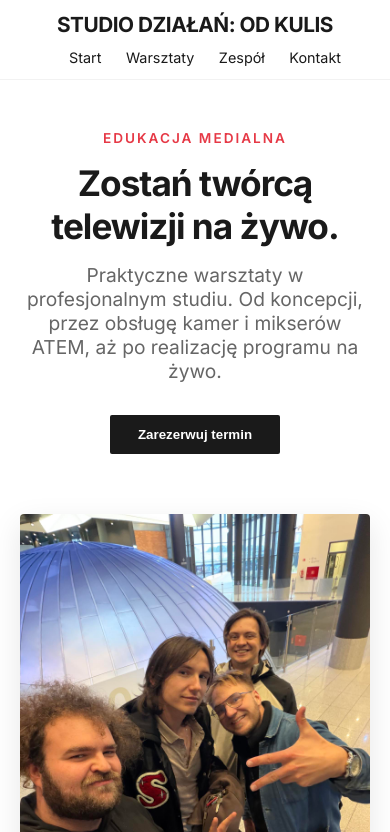
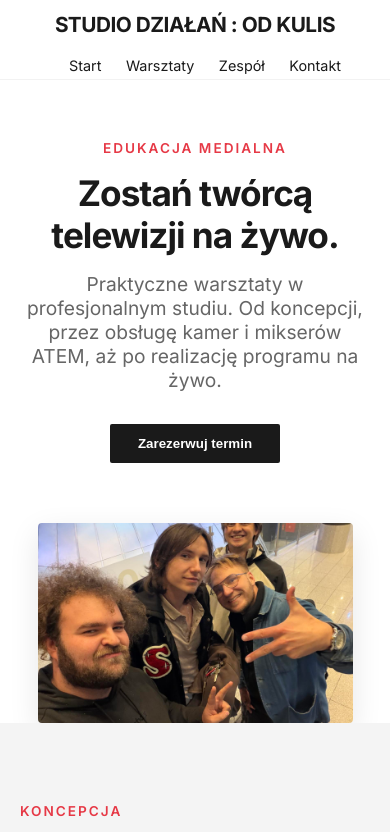
Before and after one commit to KSMVisme/Sdok_Website, a plain HTML site: page index.html in a window 390 px wide. Shown: the top 832 px of the page. Drawn offline with Linux system fonts and the light colour scheme.

Commit message:
poprawki

```diff
--- a/index.html
+++ b/index.html
@@ -3,7 +3,7 @@
 <head>
     <meta charset="UTF-8">
     <meta name="viewport" content="width=device-width, initial-scale=1.0">
-    <title>Studio Działań: Od Kulis | Warsztaty Medialne</title>
+    <title>Studio Działań : Od Kulis | Warsztaty Medialne</title>
     <link href="https://fonts.googleapis.com/css2?family=Inter:wght@300;400;600;700&display=swap" rel="stylesheet">
     <style>
         /* --- ZMIENNE --- */
@@ -19,7 +19,6 @@
 
         * { margin: 0; padding: 0; box-sizing: border-box; }
 
-        /* Blokada przewijania dla body - przewija się tylko wrapper */
         html, body {
             height: 100%;
             overflow: hidden;
@@ -43,21 +42,74 @@
             height: var(--header-height);
             width: 100%;
             border-bottom: 1px solid rgba(0,0,0,0.05);
-            position: fixed; /* Zawsze na wierzchu */
+            position: fixed;
             top: 0;
             left: 0;
-            background: rgba(255,255,255,0.95); /* Lekka przezroczystość */
-            backdrop-filter: blur(5px); /* Efekt rozmycia tła pod menu */
+            background: rgba(255,255,255,0.98);
+            backdrop-filter: blur(5px);
             z-index: 1000;
             display: flex;
             align-items: center;
+            transition: all 0.3s ease;
         }
 
         nav { display: flex; justify-content: space-between; align-items: center; width: 100%; }
-        .logo { font-weight: 800; font-size: 1.3rem; letter-spacing: -0.5px; text-transform: uppercase; }
+
+        /* --- LOGO ANIMOWANE (POPRAWIONE) --- */
+        .logo {
+            font-weight: 800;
+            font-size: 1.3rem;
+            letter-spacing: -0.5px;
+            text-transform: uppercase;
+            position: relative;
+            display: flex;
+            align-items: center;
+            height: 40px; /* Stała wysokość */
+            min-width: 150px; /* Rezerwujemy miejsce */
+        }
+
+        .logo span {
+            display: block;
+            transition: all 0.4s cubic-bezier(0.4, 0, 0.2, 1); /* Płynne przejście */
+            white-space: nowrap;
+        }
+
+        /* DŁUGIE LOGO (Domyślnie widoczne) */
+        .logo-full {
+            opacity: 1;
+            transform: translateY(0);
+            position: relative; /* Pozostaje w przepływie */
+        }
+
+        /* KRÓTKIE LOGO (Domyślnie ukryte) */
+        .logo-short {
+            position: absolute;
+            left: 0; /* Na desktopie wyrównane do lewej */
+            opacity: 0;
+            transform: translateY(10px); /* Lekko w dół */
+            pointer-events: none; /* Nieklikalne gdy ukryte */
+            color: var(--accent-color); /* Opcjonalnie: wyróżnienie kolorem */
+        }
+
+        /* --- STAN .SHRUNK (Przewinięty) --- */
+
+        /* Ukrywamy długie */
+        .logo.shrunk .logo-full {
+            opacity: 0;
+            transform: translateY(-10px); /* Ucieka w górę */
+            pointer-events: none;
+        }
+
+        /* Pokazujemy krótkie */
+        .logo.shrunk .logo-short {
+            opacity: 1;
+            transform: translateY(0); /* Wjeżdża na miejsce */
+            pointer-events: auto;
+        }
+
         .nav-links a { margin-left: 20px; text-decoration: none; color: var(--text-color); font-size: 0.9rem; }
 
-        /* --- SCROLL SNAP CONTAINER --- */
+        /* --- SCROLL WRAPPER --- */
         .scroll-wrapper {
             height: 100vh;
             overflow-y: auto;
@@ -66,19 +118,16 @@
             scroll-behavior: smooth;
         }
 
-        /* --- SEKCJE (POPRAWIONE) --- */
         section {
             min-height: 100vh;
             scroll-snap-align: start;
-            /* USUNIĘTO PADDING I MARGIN - brak "luzu" */
             position: relative;
-
             display: flex;
             flex-direction: column;
-            justify-content: center; /* Centrowanie pionowe treści */
+            justify-content: center;
         }
 
-        /* --- TYPOGRAFIA --- */
+        /* --- TYPOGRAFIA I UI --- */
         h1, h2, h3 { font-weight: 700; line-height: 1.2; margin-bottom: 1rem; }
         h1 { font-size: 3rem; letter-spacing: -1px; }
         h2 { font-size: 2.5rem; margin-bottom: 2rem; }
@@ -114,23 +163,10 @@
             grid-template-columns: 1fr 1fr;
             gap: 40px;
             align-content: center;
-            /* Opcjonalnie: padding boczny, żeby treść nie dotykała krawędzi na ultra-szerokich ekranach,
-               ale container to załatwia. */
         }
-
         .hero-content p { font-size: 1.2rem; color: var(--gray-dark); margin-bottom: 2rem; max-width: 480px; }
-
-        /* Zdjęcie Hero - pełne wypełnienie kontenera */
-        .hero-image {
-            height: 400px;
-            width: 100%;
-        }
-        .hero-image img {
-            width: 100%;
-            height: 100%;
-            object-fit: cover;
-            box-shadow: 0 10px 30px rgba(0,0,0,0.1);
-        }
+        .hero-image { height: 400px; width: 100%; }
+        .hero-image img { width: 100%; height: 100%; object-fit: cover; box-shadow: 0 10px 30px rgba(0,0,0,0.1); }
 
         /* --- INNE SEKCJE --- */
         .about { background-color: var(--gray-light); }
@@ -140,14 +176,7 @@
         .team { background-color: #111; color: #fff; }
         .team h2 { color: #fff; }
         .team-grid { display: grid; grid-template-columns: repeat(auto-fit, minmax(220px, 1fr)); gap: 30px; margin-top: 40px; }
-
-        .member-card img {
-            width: 100%;
-            aspect-ratio: 1 / 1;
-            object-fit: cover;
-            background-color: #333;
-            margin-bottom: 15px;
-        }
+        .member-card img { width: 100%; aspect-ratio: 1 / 1; object-fit: cover; background-color: #333; margin-bottom: 15px; }
         .member-role { color: #999; font-size: 0.9rem; margin-bottom: 10px; display: block; }
         .member-bio { font-size: 0.85rem; color: #ccc; line-height: 1.5; }
 
@@ -170,21 +199,35 @@
             background: #fff;
         }
 
-        /* --- RESPONSYWNOŚĆ --- */
+        /* --- MOBILE & TABLET (Poniżej 768px) --- */
         @media (max-width: 768px) {
-            .hero {
-                grid-template-columns: 1fr;
-                text-align: center;
-                display: flex;
-                flex-direction: column;
-                /* Na mobilkach dodajemy padding, bo header zajmuje relatywnie więcej miejsca */
-                padding-top: 100px;
-            }
-            .hero-image { width: 100%; height: auto; max-height: 300px; margin-top: 20px;}
+            html, body { height: auto; overflow-y: auto; overflow-x: hidden; }
+            .scroll-wrapper { height: auto; overflow: visible; scroll-snap-type: none; }
+            section { min-height: auto; height: auto; scroll-snap-align: none; padding-top: 80px; padding-bottom: 60px; display: block; }
+
+            .hero { padding-top: 140px; grid-template-columns: 1fr; text-align: center; display: flex; flex-direction: column; }
+            .hero-image { width: 90%; height: 200px; margin: 20px auto 0; }
+            .member-card img { width: 70%; max-width: 250px; margin: 0 auto 15px; }
+
             nav { flex-direction: column; gap: 10px; }
             h1 { font-size: 2.2rem; }
-            /* Na mobilkach wyłączamy mandatory snap, żeby nie "skakało" przy czytaniu długich tekstów */
-            .scroll-wrapper { scroll-snap-type: y proximity; }
+            html { scroll-padding-top: 100px; }
+
+            /* --- POPRAWKI LOGO DLA MOBILE --- */
+            .logo {
+                width: 100%;
+                justify-content: center; /* Wyśrodkowanie kontenera */
+            }
+
+            .logo-short {
+                left: 50%; /* Przesunięcie do środka */
+                transform: translateX(-50%) translateY(10px); /* Korekta środka i pozycji startowej */
+            }
+
+            /* Stan skrócony na mobile */
+            .logo.shrunk .logo-short {
+                transform: translateX(-50%) translateY(0); /* Wyśrodkowane i na miejscu */
+            }
         }
     </style>
 </head>
@@ -193,7 +236,11 @@
 <header>
     <div class="container">
         <nav>
-            <div class="logo">Studio Działań: Od Kulis</div>
+            <div class="logo">
+                <span class="logo-full">Studio Działań : Od Kulis</span>
+                <span class="logo-short">SD:OK.PL</span>
+            </div>
+
             <div class="nav-links">
                 <a href="#hero">Start</a>
                 <a href="#o-warsztatach">Warsztaty</a>
@@ -205,7 +252,6 @@
 </header>
 
 <main class="scroll-wrapper">
-
     <section id="hero" class="hero container">
         <div class="hero-content">
             <span class="section-subtitle">Edukacja Medialna</span>
@@ -244,7 +290,6 @@
             <span class="section-subtitle">Eksperci</span>
             <h2>Kadra szkoleniowa</h2>
             <p style="max-width: 600px; color: #ccc; margin-bottom: 20px;">Praktycy z doświadczeniem w NCKF, telewizji i postprodukcji.</p>
-
             <div class="team-grid">
                 <div class="member-card">
                     <img src="imgs/piotr.png" alt="Piotr Jagusiak">
@@ -297,7 +342,6 @@
                     <input type="hidden" name="_subject" value="Nowe zgłoszenie SDOK">
                     <input type="hidden" name="_next" value="http://sdok.pl">
                     <input type="hidden" name="_captcha" value="false">
-
                     <div class="form-group">
                         <label for="name">Imię i nazwisko</label>
                         <input type="text" name="name" id="name" required>
@@ -313,7 +357,7 @@
                     <button type="submit" class="btn" style="width: 100%;">Wyślij zapytanie</button>
                 </form>
                 <div style="margin-top: 20px; font-size: 0.9rem; color: var(--gray-dark);">
-                    <p><strong>Studio Działań: Od Kulis</strong> | email: kontakt@sdok.pl</p>
+                    <p><strong>Studio Działań : Od Kulis</strong> | email: kontakt@sdok.pl</p>
                 </div>
             </div>
         </div>
@@ -324,21 +368,23 @@
             <p>&copy; 2026 SDOK.pl. Wszelkie prawa zastrzeżone.</p>
         </div>
     </footer>
-
 </main>
 
 <script>
+    // --- SCROLL NAVIGATION ---
     function scrollToSection(selector) {
         const wrapper = document.querySelector('.scroll-wrapper');
         const target = document.querySelector(selector);
+        if (!target) return;
 
-        if (wrapper && target) {
+        if (window.innerWidth <= 768) {
+            const headerOffset = 100;
+            const elementPosition = target.getBoundingClientRect().top;
+            const offsetPosition = elementPosition + window.scrollY - headerOffset;
+            window.scrollTo({ top: offsetPosition, behavior: 'smooth' });
+        } else {
             const topPos = target.offsetTop;
-            // Usunąłem korekty offsetów - teraz po prostu scrolluje do początku sekcji
-            wrapper.scrollTo({
-                top: topPos,
-                behavior: 'smooth'
-            });
+            wrapper.scrollTo({ top: topPos, behavior: 'smooth' });
         }
     }
 
@@ -350,6 +396,40 @@
             scrollToSection(targetId);
         });
     });
+
+    // --- LOGO MORPHING SCRIPT ---
+    const logoContainer = document.querySelector('.logo');
+    const scrollWrapper = document.querySelector('.scroll-wrapper');
+
+    function checkLogo(scrollY) {
+        // Próg scrollowania po którym zmienia się logo (100px)
+        if (scrollY > 100) {
+            logoContainer.classList.add('shrunk');
+        } else {
+            logoContainer.classList.remove('shrunk');
+        }
+    }
+
+    // Nasłuchiwanie dla Desktopu (na wrapperze)
+    if (scrollWrapper) {
+        scrollWrapper.addEventListener('scroll', () => {
+            checkLogo(scrollWrapper.scrollTop);
+        });
+    }
+
+    // Nasłuchiwanie dla Mobile (na oknie)
+    window.addEventListener('scroll', () => {
+        checkLogo(window.scrollY);
+    });
+
+    // Sprawdzenie na starcie (np. po odświeżeniu strony w połowie)
+    window.addEventListener('load', () => {
+        if (window.innerWidth <= 768) {
+            checkLogo(window.scrollY);
+        } else if (scrollWrapper) {
+            checkLogo(scrollWrapper.scrollTop);
+        }
+    });
 </script>
 
 </body>
```
